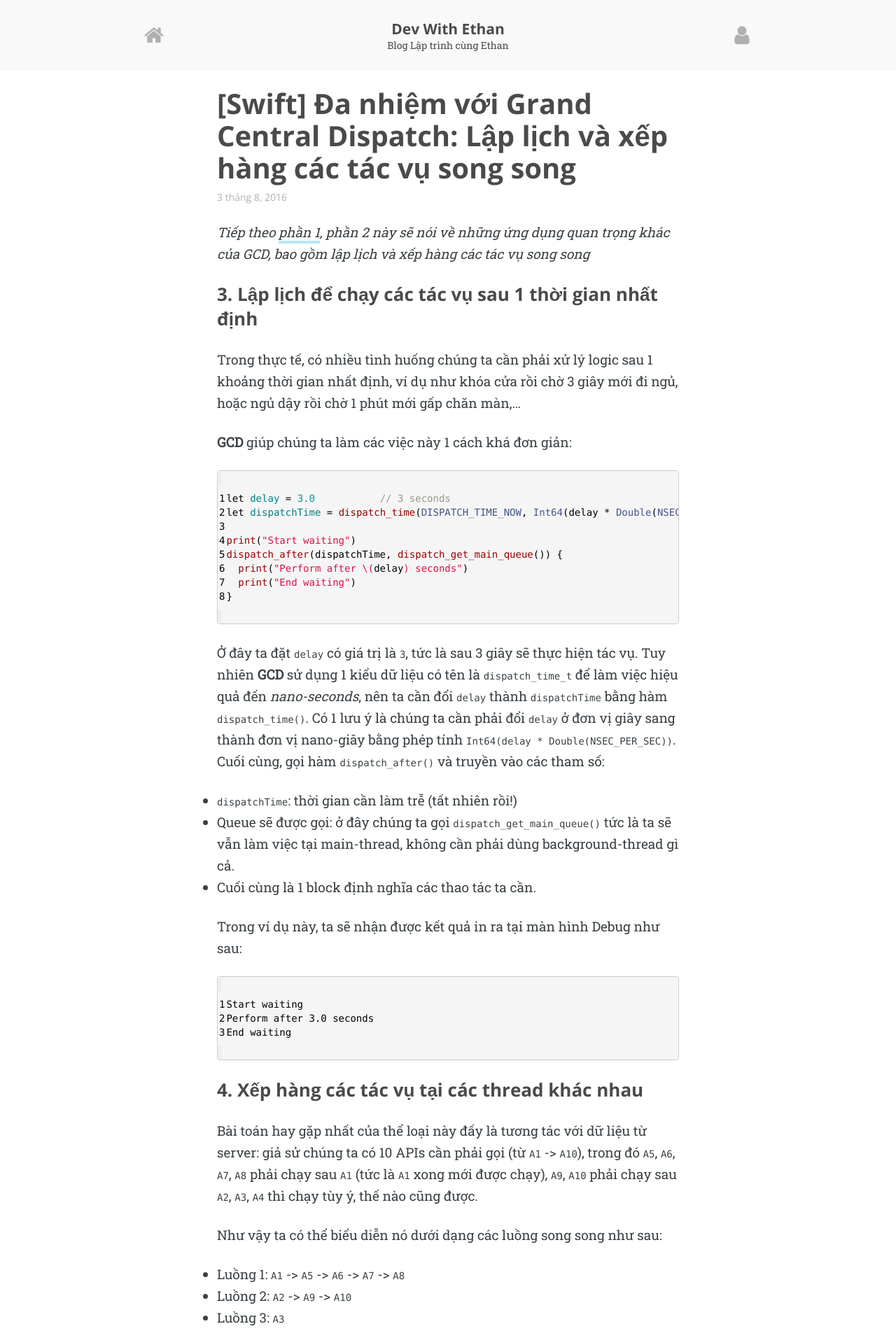
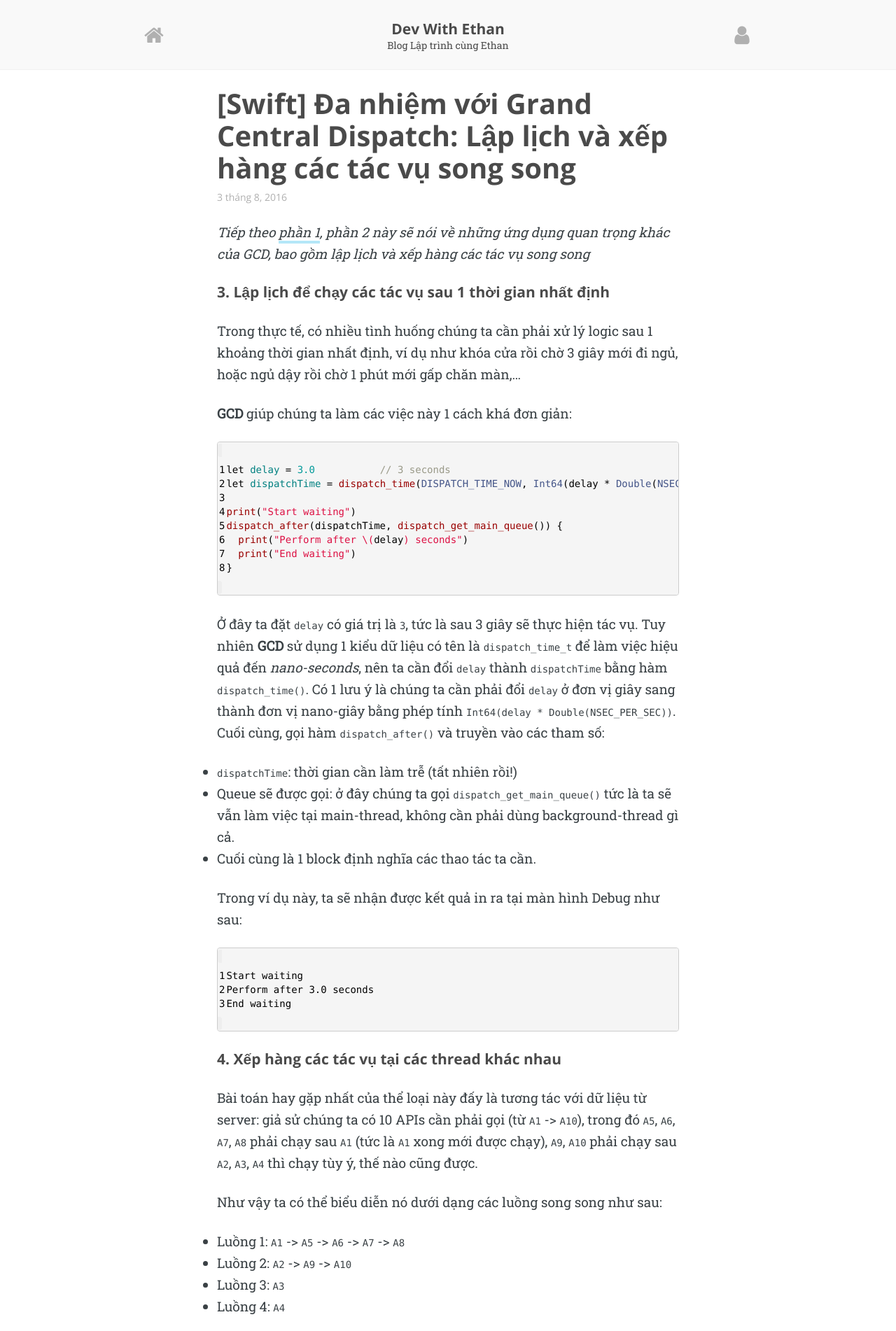
Before and after one commit to ethan605/dev-with-ethan, a Jekyll site: the page built from _posts/2016-08-03-swift-gcd-2.md, in a window 1280 px wide. Shown: the top 1902 px of the page at 70% size. Built offline with Jekyll 4.4.1, drawn with Linux system fonts in a browser that asks for light colours; nearby versions of some CDN libraries; comment, search, counter and statistics services are not loaded.

````diff
--- a/_posts/2016-08-03-swift-gcd-2.md
+++ b/_posts/2016-08-03-swift-gcd-2.md
@@ -10,7 +10,7 @@ comments: true
 
 *Tiếp theo [phần 1][part-1], phần 2 này sẽ nói về những ứng dụng quan trọng khác của GCD, bao gồm lập lịch và xếp hàng các tác vụ song song*
 
-## 3. Lập lịch để chạy các tác vụ sau 1 thời gian nhất định ##
+### 3. Lập lịch để chạy các tác vụ sau 1 thời gian nhất định ###
 
 Trong thực tế, có nhiều tình huống chúng ta cần phải xử lý logic sau 1 khoảng thời gian nhất định, ví dụ như khóa cửa rồi chờ 3 giây mới đi ngủ, hoặc ngủ dậy rồi chờ 1 phút mới gấp chăn màn,...
 
@@ -41,7 +41,7 @@ Perform after 3.0 seconds
 End waiting
 ```
 
-## 4. Xếp hàng các tác vụ tại các thread khác nhau ##
+### 4. Xếp hàng các tác vụ tại các thread khác nhau ###
 
 Bài toán hay gặp nhất của thể loại này đấy là tương tác với dữ liệu từ server: giả sử chúng ta có 10 APIs cần phải gọi (từ `A1` -> `A10`), trong đó `A5`, `A6`, `A7`, `A8` phải chạy sau `A1` (tức là `A1` xong mới được chạy), `A9`, `A10` phải chạy sau `A2`, `A3`, `A4` thì chạy tùy ý, thế nào cũng được.
 
--- a/instant_articles.dev.xml
+++ b/instant_articles.dev.xml
@@ -56,7 +56,7 @@ layout: null
                   {% if post.instantfeedback %}
                     {{ post.content | replace: '<figure>', '<figure data-feedback="fb:likes">' }}
                   {% else %}
-                    {{ post.content }}
+                    {{ post.content | replace: 'h3', 'h2' }}
                   {% endif %}
                   <footer>
                     <aside>Đăng bởi Thành Nguyễn (Ethan)</aside>
````
Lines whose indentation alone changed are shown as unchanged.
